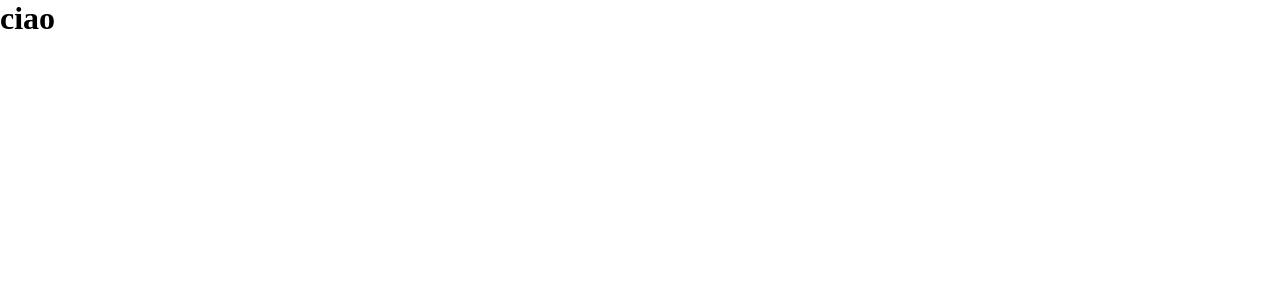
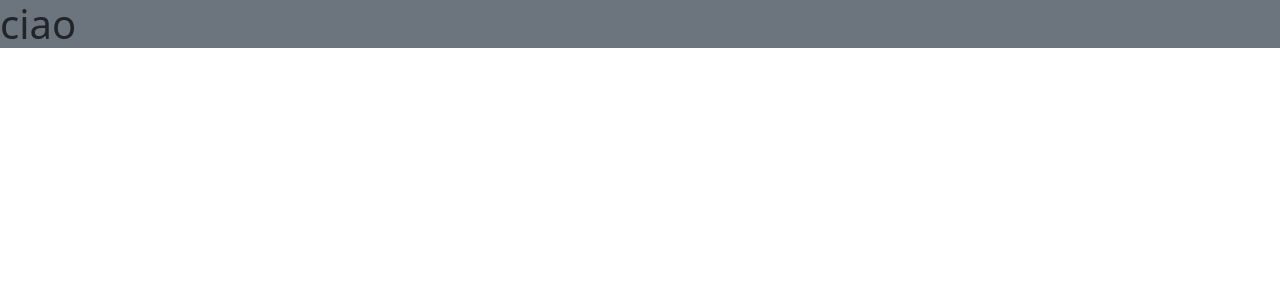
Before and after one commit to GianniC88/webapp-express, a React (Vite) app in the folder webapp-react/: page / in a window 1280 px wide. Shown: the top 300 px of the page. Built offline with nearby package versions, Linux system fonts and the light colour scheme.

Commit message:
feat: add Bootstrap and React Router dependencies, update App component styling

```diff
--- a/webapp-react/package.json
+++ b/webapp-react/package.json
@@ -10,8 +10,11 @@
     "preview": "vite preview"
   },
   "dependencies": {
+    "bootstrap": "^5.3.7",
+    "bootstrap-icons": "^1.13.1",
     "react": "^19.1.0",
-    "react-dom": "^19.1.0"
+    "react-dom": "^19.1.0",
+    "react-router-dom": "^7.7.1"
   },
   "devDependencies": {
     "@eslint/js": "^9.30.1",
--- a/webapp-react/src/App.jsx
+++ b/webapp-react/src/App.jsx
@@ -6,7 +6,7 @@ function App() {
 
   return (
     <>
-      <h1>ciao</h1>
+      <h1 className='bg-secondary'>ciao</h1>
 
     </>
   )
--- a/webapp-react/src/index.css
+++ b/webapp-react/src/index.css
@@ -1,3 +1,5 @@
+@import "bootstrap";
+@import "bootstrap-icons";
 * {
   margin: 0;
   padding: 0;
--- a/webapp-react/src/main.jsx
+++ b/webapp-react/src/main.jsx
@@ -1,5 +1,6 @@
 import { createRoot } from 'react-dom/client'
 import './index.css'
+import * as bootstrap from 'bootstrap';
 import App from './App.jsx'
 
 createRoot(document.getElementById('root')).render(
```
Also changed, not shown: 1 other file (tests, documents, lock files or other folders).
